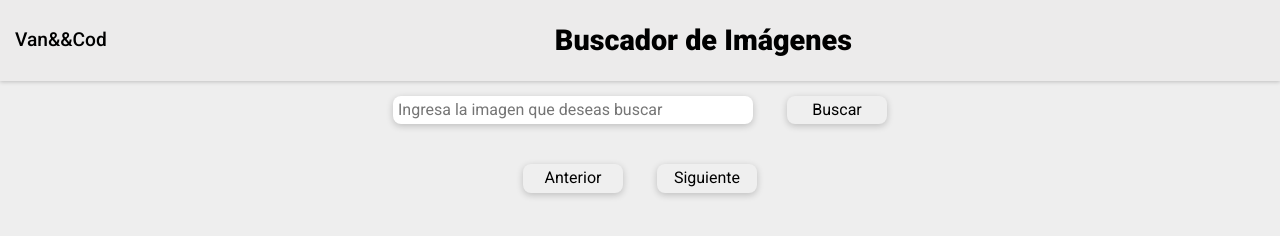
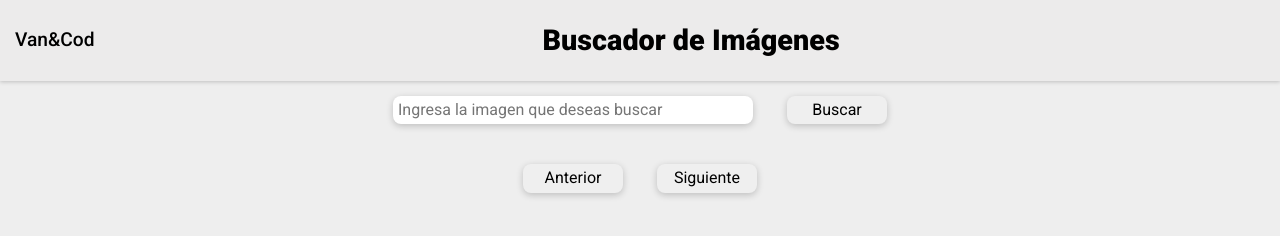
Before and after one commit to JhovanHRmz021/apibuscadordeimg, a website: page index.html in a window 1280 px wide. Drawn offline with Linux system fonts and the light colour scheme.

Commit message:
Realizando correccion a titulo

```diff
--- a/index.html
+++ b/index.html
@@ -15,7 +15,7 @@
   </head>
   <body>
     <header>
-      <div class="marca"><h1>Van&&Cod</h1></div>
+      <div class="marca"><h1>Van&Cod</h1></div>
       <div class="titulo"><h2>Buscador de Imágenes</h2></div>
     </header>
     <main>
```
